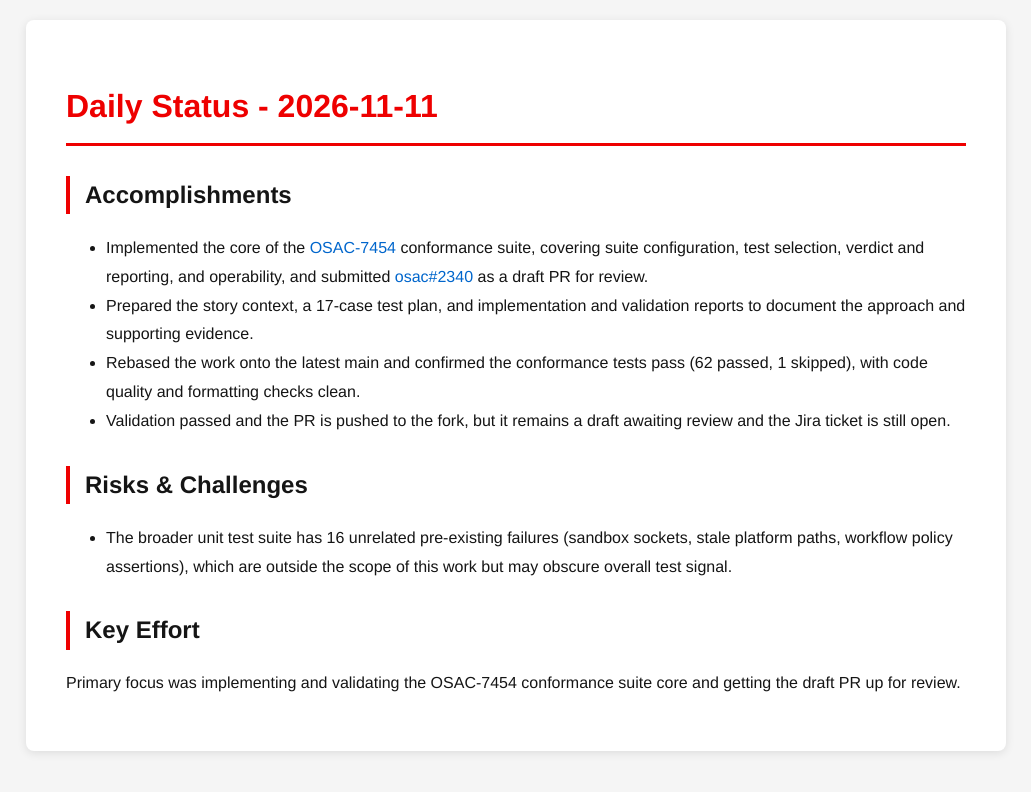
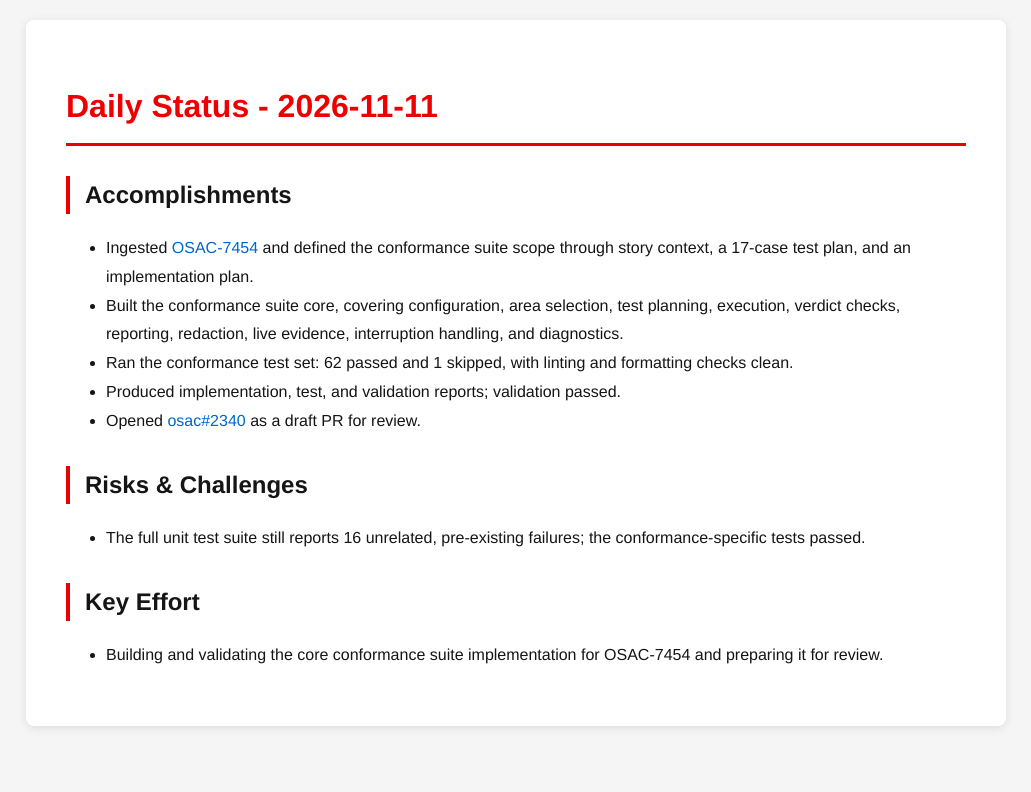
Before and after one commit to tzvatot/daily-status, a Jekyll site: the page built from 2026-11-11.md, in a window 1280 px wide. Shown: the top 792 px of the page, without its empty margins (124-1155 px from the left). Built offline with Jekyll 4.4.1, drawn with Linux system fonts in a browser that asks for light colours.

Commit message:
Daily status update - 2026-11-11

```diff
--- a/2026-11-11.md
+++ b/2026-11-11.md
@@ -7,13 +7,14 @@ date: 2026-11-11
 # Daily Status - 2026-11-11
 
 ## Accomplishments
-- Implemented the core of the [OSAC-7454](https://redhat.atlassian.net/browse/OSAC-7454) conformance suite, covering suite configuration, test selection, verdict and reporting, and operability, and submitted [osac#2340](https://github.com/osac-project/osac/pull/2340) as a draft PR for review.
-- Prepared the story context, a 17-case test plan, and implementation and validation reports to document the approach and supporting evidence.
-- Rebased the work onto the latest main and confirmed the conformance tests pass (62 passed, 1 skipped), with code quality and formatting checks clean.
-- Validation passed and the PR is pushed to the fork, but it remains a draft awaiting review and the Jira ticket is still open.
+- Ingested [OSAC-7454](https://redhat.atlassian.net/browse/OSAC-7454) and defined the conformance suite scope through story context, a 17-case test plan, and an implementation plan.
+- Built the conformance suite core, covering configuration, area selection, test planning, execution, verdict checks, reporting, redaction, live evidence, interruption handling, and diagnostics.
+- Ran the conformance test set: 62 passed and 1 skipped, with linting and formatting checks clean.
+- Produced implementation, test, and validation reports; validation passed.
+- Opened [osac#2340](https://github.com/osac-project/osac/pull/2340) as a draft PR for review.
 
 ## Risks & Challenges
-- The broader unit test suite has 16 unrelated pre-existing failures (sandbox sockets, stale platform paths, workflow policy assertions), which are outside the scope of this work but may obscure overall test signal.
+- The full unit test suite still reports 16 unrelated, pre-existing failures; the conformance-specific tests passed.
 
 ## Key Effort
-Primary focus was implementing and validating the OSAC-7454 conformance suite core and getting the draft PR up for review.
+- Building and validating the core conformance suite implementation for OSAC-7454 and preparing it for review.
```
